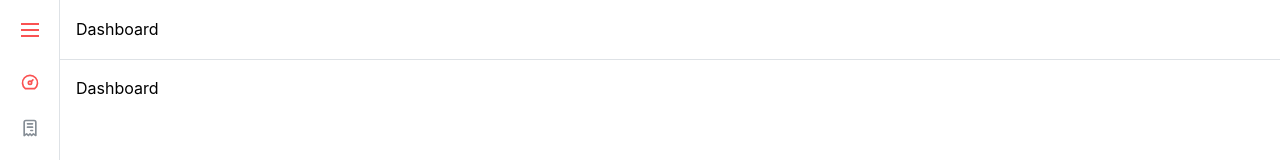
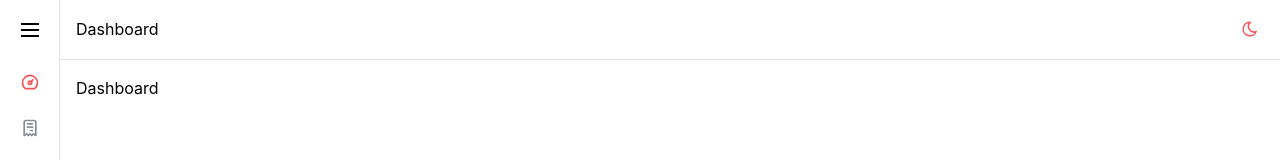
Before and after one commit to koko-linoo/react-admin-template, a React (Vite) app: page / in a window 1280 px wide. Shown: the top 160 px of the page. Built offline with nearby package versions, Linux system fonts and the light colour scheme.

Commit message:
add dark and light mode change

```diff
--- a/src/components/MantineProvider.tsx
+++ b/src/components/MantineProvider.tsx
@@ -6,14 +6,17 @@ import { themeConfig } from "@/configs/theme";
 import { createTheme, MantineProvider as Provider } from "@mantine/core";
 import { ModalsProvider } from "@mantine/modals";
 import { Notifications } from "@mantine/notifications";
+import { useThemeStore } from "@/stores/theme.store";
 
 type MantineProviderProps = {
   children: React.ReactNode;
 };
 
 const MantineProvider = ({ children }: MantineProviderProps) => {
+  const themeMode = useThemeStore((state) => state.themeMode);
+
   return (
-    <Provider theme={createTheme(themeConfig)}>
+    <Provider theme={createTheme(themeConfig)} forceColorScheme={themeMode}>
       <ModalsProvider>
         <Notifications />
         {children}
--- a/src/components/layout/DashboardLayout/Header.tsx
+++ b/src/components/layout/DashboardLayout/Header.tsx
@@ -1,26 +1,31 @@
-import { AppShell, Box, Burger, Flex } from "@mantine/core";
+import { ActionIcon, AppShell, Box, Burger, Flex } from "@mantine/core";
 import { useLayoutStore } from "./layout.store";
+import { IconMoon, IconSun } from "@tabler/icons-react";
+import { useThemeStore } from "@/stores/theme.store";
 
-export function Header({
-  title = "Dashboard",
-  rightSection,
-}: {
-  title?: React.ReactNode;
-  rightSection?: React.ReactNode;
-}) {
+export function Header({ title = "Dashboard" }: { title?: React.ReactNode }) {
   const { opened, toggleSidebar } = useLayoutStore();
+  const { themeMode, toggleTheme } = useThemeStore();
   return (
     <AppShell.Header>
-      <Flex gap="sm" align="center" h="100%" px="md">
+      <Flex gap="sm" align="center" h="100%" px="md" w="100%">
         <Burger
           hiddenFrom="sm"
           size="sm"
           opened={!opened}
           onClick={toggleSidebar}
         />
-        <Flex justify="space-between">
+        <Flex justify="space-between" align="center" w="100%">
           <Box>{title}</Box>
-          <Box>{rightSection && rightSection}</Box>
+          <Box>
+            <ActionIcon onClick={toggleTheme} variant="transparent">
+              {themeMode === "dark" ? (
+                <IconSun size={18} title="Light Mode" />
+              ) : (
+                <IconMoon size={18} title="Dark Mode" />
+              )}
+            </ActionIcon>
+          </Box>
         </Flex>
       </Flex>
     </AppShell.Header>
--- a/src/components/layout/DashboardLayout/SideBar.tsx
+++ b/src/components/layout/DashboardLayout/SideBar.tsx
@@ -154,7 +154,7 @@ export function SideBar({ menus }: { menus: SidebarMenuType[] }) {
           </Center>
         ) : (
           <NavLink
-            bg="primary.0"
+            bg="var(--nl-bg)"
             leftSection={<Avatar />}
             label="Super Admin"
             rightSection={
--- a/src/configs/theme.ts
+++ b/src/configs/theme.ts
@@ -18,9 +18,7 @@ export const themeConfig: MantineThemeOverride = {
   },
   components: {
     Burger: {
-      defaultProps: {
-        color: "primary",
-      },
+      defaultProps: {},
     },
   },
 };
```
